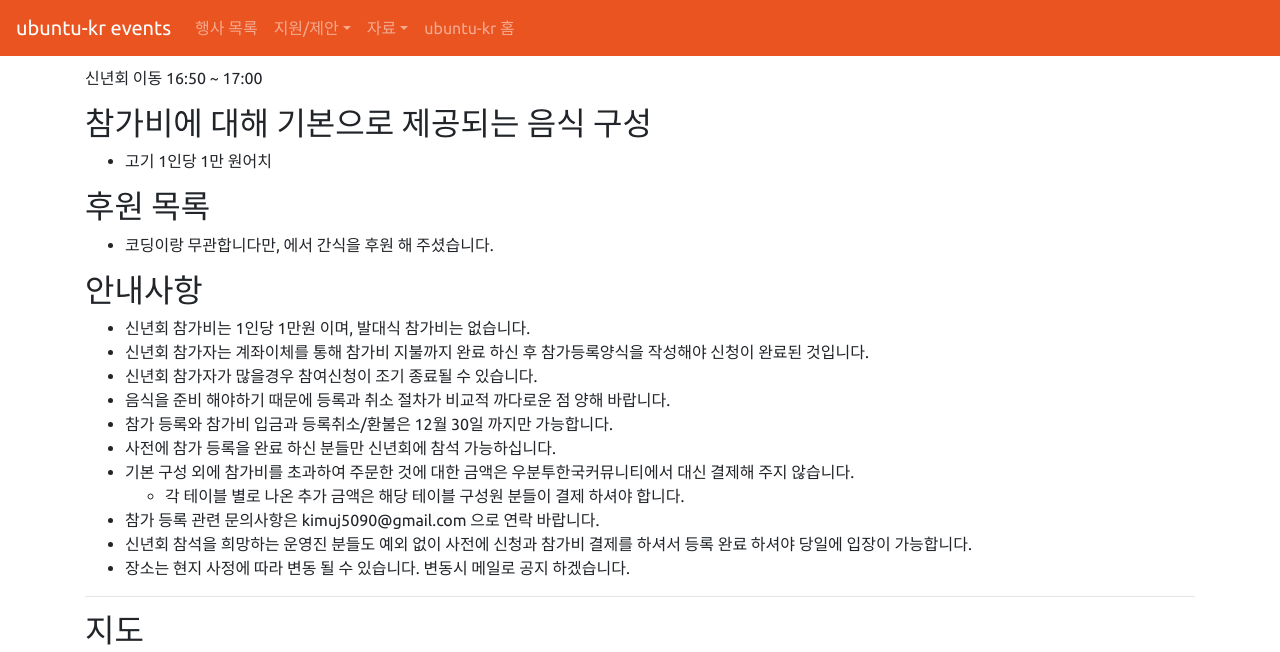
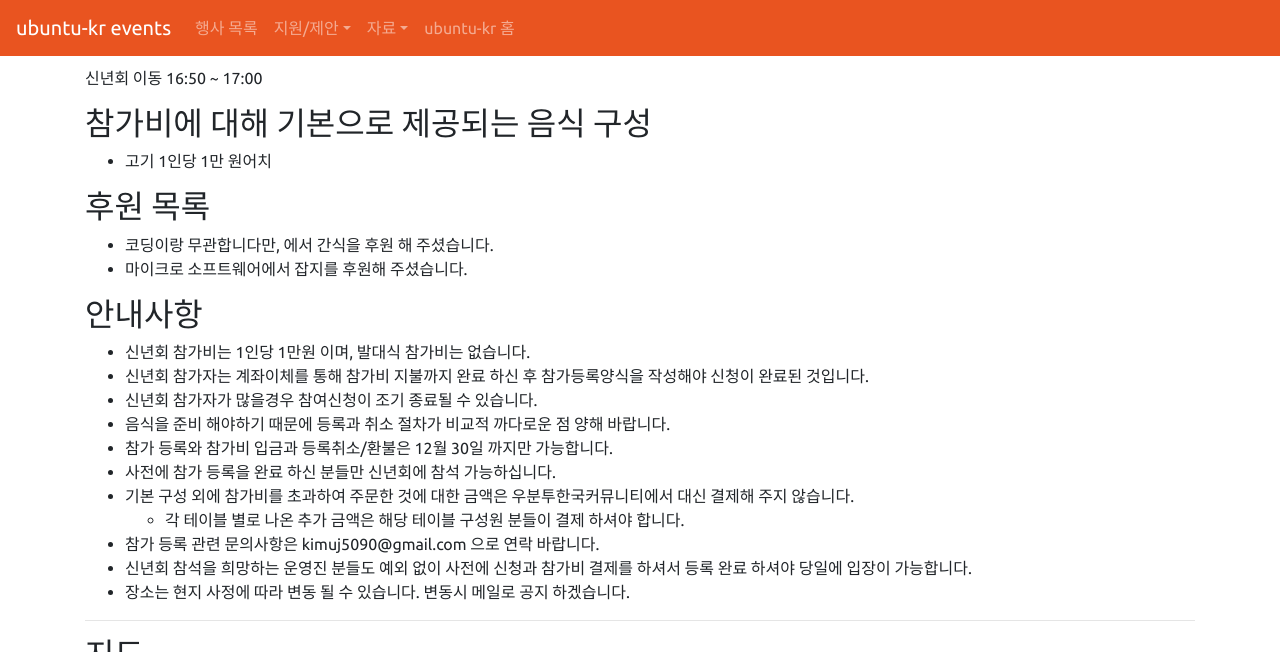
Before and after one commit to ubuntu-kr/events, a Jekyll site: the page built from _posts/2017-12-07-year-start-party-in-daejeon.md, in a window 1280 px wide and 900 px high, scrolled down 1061 px, cut to the strip 0-652 px from the top of the window. Built offline with Jekyll 4.4.1, drawn with Linux system fonts in a browser that asks for light colours.

Commit message:
후원목록 추가

```diff
--- a/_posts/2017-12-07-year-start-party-in-daejeon.md
+++ b/_posts/2017-12-07-year-start-party-in-daejeon.md
@@ -46,6 +46,7 @@ image: "https://wiki.ubuntu-kr.org/images/c/cc/%EB%8C%80%EC%A0%84%EC%A7%80%EC%97
 
 ## 후원 목록
 - 코딩이랑 무관합니다만, 에서 간식을 후원 해 주셨습니다.
+- 마이크로 소프트웨어에서 잡지를 후원해 주셨습니다.
 
 ## 안내사항
 - 신년회 참가비는 1인당 1만원 이며, 발대식 참가비는 없습니다.
```
